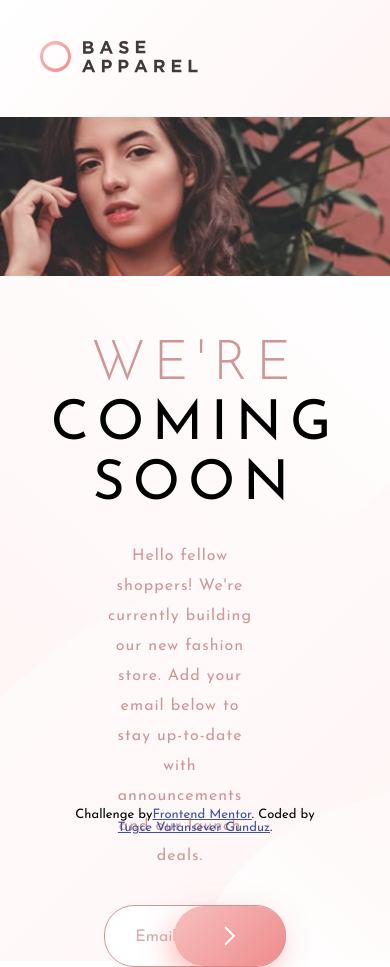
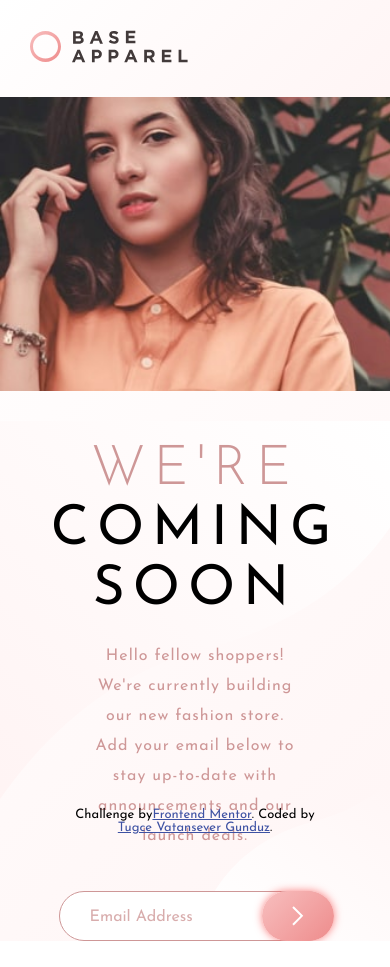
Before and after one commit to TugceVG/frontend-mentor-challenges, a plain HTML site: page coming-soon-page/index.html in a window 390 px wide. After the commit the page ends 941 px from the top, so only its background shows below. Drawn offline with Linux system fonts and the light colour scheme.

Commit message:
chore(coming-soon-page): fix media query

```diff
--- a/coming-soon-page/index.html
+++ b/coming-soon-page/index.html
@@ -18,10 +18,7 @@
     </header>
     <main class="container">
       <section class="content-container">
-        <h1>
-          <span>We're <br /></span>coming<br />
-          soon
-        </h1>
+        <h1><span>We're </span><br />coming<br />soon</h1>
         <p>
           Hello fellow shoppers! We're currently building our new fashion store.
           Add your email below to stay up-to-date with announcements and our
@@ -36,12 +33,13 @@
             name="email"
             id="email"
             placeholder="Email Address"
+            onchange="signUp()"
             required
           />
           <button type="submit">
-            <img src="./images/icon-arrow.svg" alt="" />
+            <img src="./images/icon-arrow.svg" alt="submit" />
           </button>
-          <p class="error-msg">Please provide a valid email</p>
+          <p class="error-msg" id="error-msg">Please provide a valid email</p>
         </form>
       </section>
       <section class="photo-container"></section>
@@ -54,5 +52,6 @@
         >. Coded by <a href="#">Tugce Vatansever Gunduz</a>.
       </p>
     </footer>
+    <script src="script.js"></script>
   </body>
 </html>
--- a/coming-soon-page/style.css
+++ b/coming-soon-page/style.css
@@ -39,17 +39,16 @@ header {
 main {
   display: flex;
   flex-direction: row;
-  justify-content: flex-start;
   height: 100vh;
   width: 100%;
   background: var(--gradients-1);
+  overflow: hidden;
 }
 
 .content-container {
   display: flex;
   flex-direction: column;
-  align-items: flex-start;
-  padding: 15% 0 5% 10%;
+  padding: 15% 0 0 10%;
   background-image: url("./images/bg-pattern-desktop.svg");
   background-repeat: no-repeat;
   background-size: cover;
@@ -64,7 +63,7 @@ main {
   text-transform: uppercase;
   letter-spacing: 0.8rem;
   line-height: 8.5rem;
-  margin-bottom: 2.5rem;
+  margin-bottom: 3rem;
 }
 
 .content-container h1 span {
@@ -73,14 +72,13 @@ main {
 }
 
 .content-container p {
-  max-width: 55%;
   font-size: 1.6rem;
   line-height: 3rem;
   letter-spacing: 0.1rem;
   font-weight: 400;
   color: hsl(var(--desaturated-red));
-  margin-bottom: 4rem;
-  padding-right: 3rem;
+  max-width: 55%;
+  margin-bottom: 5rem;
 }
 
 .content-container form {
@@ -91,9 +89,9 @@ main {
   width: 55%;
 }
 
-form label img {
+.content-container form label img {
   position: absolute;
-  top: 1.7rem;
+  top: 1.4rem;
   right: 12rem;
   display: none;
 }
@@ -101,11 +99,16 @@ form label img {
 .content-container form input {
   width: 100%;
   height: 100%;
-  padding: 3rem;
+  padding-left: 3rem;
   border: 1px solid hsl(var(--desaturated-red));
   border-radius: 3rem;
   font-family: "Josefin Sans", sans-serif;
   font-size: 1.8rem;
+}
+
+.content-container form input:focus-visible {
+  border: none;
+  outline: 2px solid hsl(var(--soft-red));
 }
 
 .content-container form input::placeholder {
@@ -118,26 +121,29 @@ form label img {
   align-items: center;
   justify-content: center;
   position: absolute;
-  right: 0;
-  height: 100%;
+  right: -2px;
+  /* height: 100%; */
+  padding: 1.7rem 5rem;
   background: var(--gradients-2);
-  padding: 3rem 5rem;
+  box-shadow: 0px 0px 10px -1px hsl(var(--soft-red));
+  border: none;
   border-radius: 4rem;
-  border: none;
   cursor: pointer;
-  box-shadow: -5px 10px 30px -3px hsl(var(--soft-red), 0.5);
 }
 
 .content-container form button:hover {
   background: var(--gradients-btn-hvr);
-  box-shadow: -5px 10px 30px -3px hsl(var(--soft-red), 0.8);
+  box-shadow: 0px 10px 20px 0px hsl(var(--soft-red), 0.8);
 }
 
 .content-container .error-msg {
   position: absolute;
   left: 3rem;
-  top: 7rem;
+  top: 5.5rem;
+  color: hsl(var(--soft-red));
+  font-size: 1.4rem;
   display: none;
+  max-width: 100%;
 }
 
 .photo-container {
@@ -164,7 +170,7 @@ form label img {
 
 @media (max-width: 768px) {
   header {
-    padding: 4rem;
+    padding: 3rem;
     position: static;
     background: var(--gradients-1);
   }
@@ -176,28 +182,40 @@ form label img {
   main .content-container {
     width: 100%;
     align-items: center;
-    justify-content: center;
-    padding: 6rem 3rem 0 3rem;
+    justify-content: flex-start;
+    padding: 2rem 0 0 0;
   }
 
   .content-container h1 {
     font-size: 5.5rem;
-    font-weight: 400;
-    text-transform: uppercase;
-    letter-spacing: 0.8rem;
     line-height: 6rem;
-    margin-bottom: 2.5rem;
     text-align: center;
+    margin-bottom: 0;
   }
 
   .content-container p {
-    width: 100%;
     text-align: center;
+    margin: 2rem auto 4rem auto;
+  }
+
+  .content-container form {
+    min-width: 70%;
+  }
+
+  .content-container form button {
+    padding: 1.5rem 3rem;
+    border-radius: 2.5rem;
+  }
+
+  .content-container .error-msg {
+    top: 3rem;
   }
 
   main .photo-container {
     width: 100%;
+    height: 60%;
     background-image: url("./images/hero-mobile.jpg");
     background-size: cover;
+    margin-bottom: 3rem;
   }
 }
```
